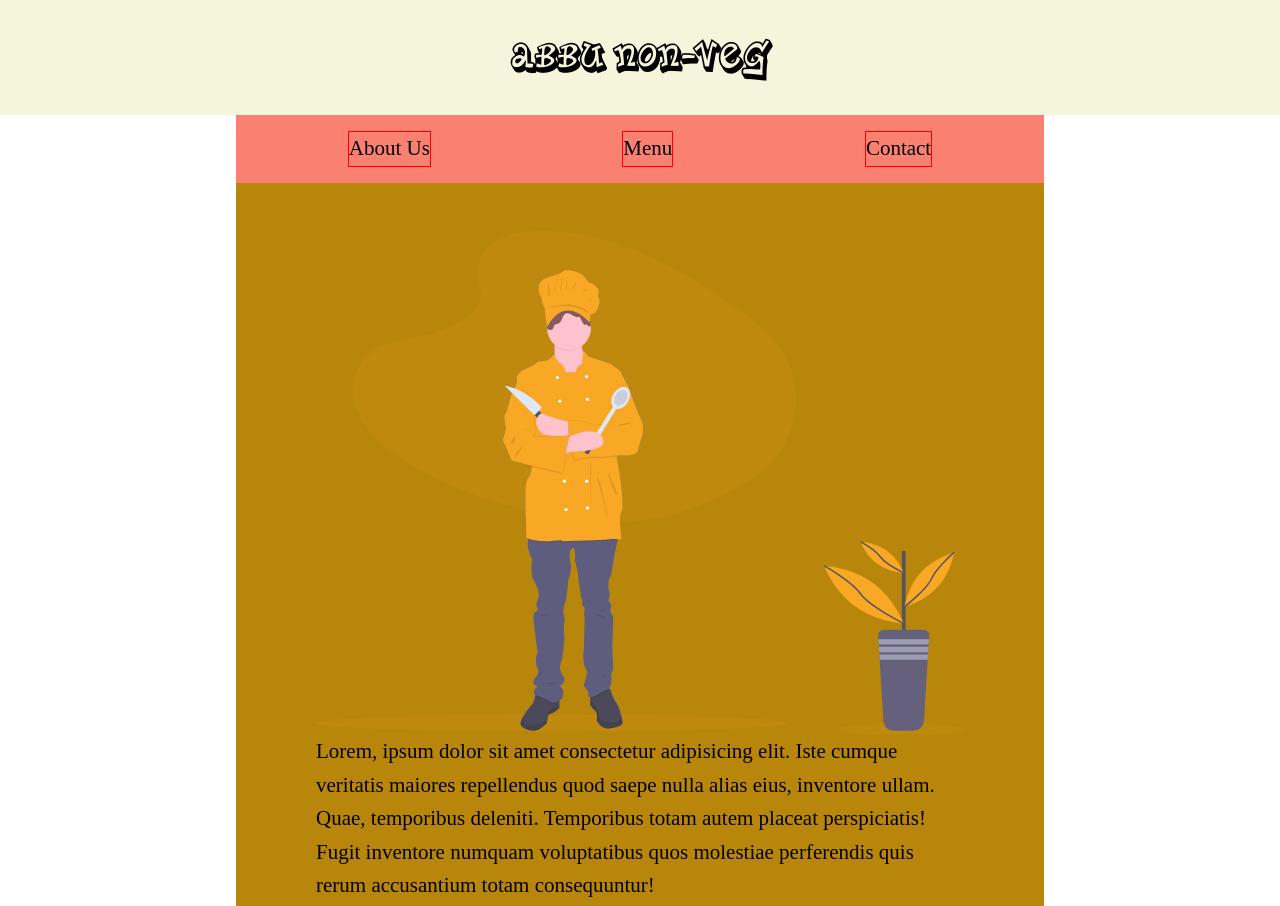
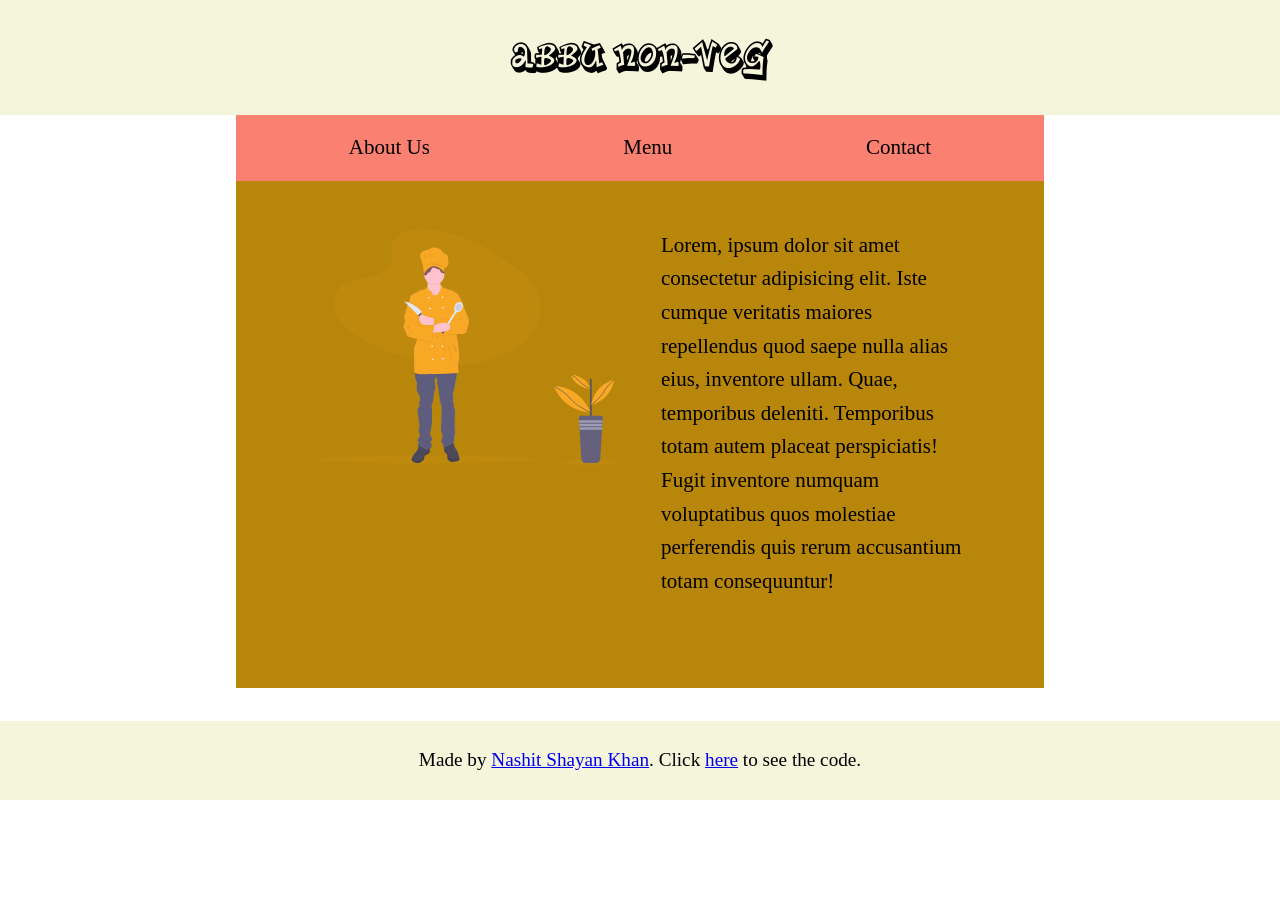
Before and after one commit to nashitshayan/restaurant-page, a website built with webpack: page dist/index.html in a window 1280 px wide. Shown: the top 906 px of the page. After the commit the page ends 800 px from the top, so only its background shows below. Built offline with nearby package versions, Linux system fonts and the light colour scheme.

Commit message:
feat: aboutUs module

```diff
--- /dev/null
+++ b/src/aboutUs.js
@@ -0,0 +1,29 @@
+import chefImgURL from './chef.svg';
+
+
+export default function aboutUs(){
+
+    //aboutUs div
+
+    const aboutUsContent= document.createElement('div');
+    aboutUsContent.id ='aboutUsContent';
+    aboutUsContent.classList.add('tabContent');
+
+
+    // chef img
+    const imgDiv= document.createElement('div');
+    const chefImg = new Image();
+    chefImg.src= chefImgURL;
+    chefImg.id= 'chefImg';
+    imgDiv.appendChild(chefImg);
+
+    //about Chef Div
+    const aboutChef = document.createElement('div');
+    aboutChef.id='aboutChef';
+    aboutChef.textContent= 'Lorem, ipsum dolor sit amet consectetur adipisicing elit. Iste cumque veritatis maiores repellendus quod saepe nulla alias eius, inventore ullam. Quae, temporibus deleniti. Temporibus totam autem placeat perspiciatis! Fugit inventore numquam voluptatibus quos molestiae perferendis quis rerum accusantium totam consequuntur!';
+
+    //add imgDiv and aboutChef div to aboutUsContent div
+    aboutUsContent.append(imgDiv, aboutChef);
+
+    return aboutUsContent;
+}
--- a/src/index.js
+++ b/src/index.js
@@ -1,10 +1,41 @@
 import './styles.css'
-import chefImgURL from './chef.svg';
+
+import aboutUs from './aboutUs';
+aboutUs();
+
+const contentDiv= document.getElementById('content')
+
+//header
+const header= document.createElement('header');
+header.id= 'header';
+header.textContent = 'Abbu Non-Veg';
 
 
-//add img to the div#chefImg in the aboutUsContent div
-const aboutUsContent= document.getElementById('aboutUsContent');
-const chefImg = new Image();
-chefImg.src= chefImgURL;
-chefImg.id= 'chefImg';
-aboutUsContent.insertBefore(chefImg, aboutUsContent.firstChild)
+//nav tabs
+const nav= document.createElement('nav');
+nav.id= 'tabs';
+nav.classList.add('centerContainer')
+const ul= document.createElement('ul');
+const li1 = document.createElement('li');
+const li2 = document.createElement('li');
+const li3 = document.createElement('li');
+li1.textContent='About Us';
+li2.textContent='Menu';
+li3.textContent='Contact';
+
+ul.append(li1,li2,li3);
+nav.appendChild(ul);
+// header.appendChild(nav)
+
+//main div
+
+const main = document.createElement('main');
+main.id='main';
+main.classList.add('centerContainer');
+
+//add aboutUs to main
+
+main.append(aboutUs())
+
+
+contentDiv.append(header, nav, main);
--- a/src/styles.css
+++ b/src/styles.css
@@ -2,11 +2,16 @@
     font-family: 'Planet Benson';
     src: url('./planetbe.ttf') format('truetype');
 }
+
+
+
 *, *::before, *::after{
     box-sizing: border-box;
     margin: 0;
     padding: 0;
 }
+
+
 
 body{
     height: 100vh;
@@ -16,8 +21,22 @@ body{
     font-weight: 400;
   font-size: 1.3125rem;
   line-height: 1.6;
+
 }
 
+
+
+img {
+    display: block;
+    max-width: 100%;
+  }
+
+.centerContainer {
+    margin-inline: auto;
+    width: min(90%, 50.5rem);
+}
+
+/* Header */
 
 #header{
     font-family: 'Planet Benson';
@@ -27,12 +46,10 @@ body{
     padding: 2rem;
 }
 
+/* nav tabs */
+/* #tabs {
 
-#main{
-    background-color: aquamarine;
-    margin-inline: auto;
-    width: min(90%, 50.5rem);
-}
+} */
 #tabs ul {
     list-style: none;
     background-color: salmon;
@@ -40,23 +57,54 @@ body{
     justify-content: space-around;
     padding: 1rem;
 }
-#tabs ul li {
+
+/* #tabs ul li {
     border: 1px solid red;
+} */
+
+/* main content */
+
+#main{
+    background-color: aquamarine;
 }
 
-#aboutUsContent{
+
+
+
+
+
+/* tabContent */
+
+.tabContent{
     background-color: darkgoldenrod;
     padding: 3rem 5rem;
-    /* display: flex; */
-    /* flex-flow: row wrap; */
+    display: flex;
+    flex-direction: column;
 }
-#aboutUsContent> *{
-    flex: 1;
+
+
+.tabContent > * {
+    margin-bottom: 2em;
 }
-#chefImg{
-    display: block;
-    max-width: 100%;
-}
+
+
+
+@media (min-width: 40em) {
+
+    .tabContent {
+        flex-direction: row;
+    }
+    .tabContent > * {
+        flex-basis: 100%;
+    }
+    .tabContent > * + *{
+        margin-left: 2em;
+    }
+  }
+
+
+
+/* footer */
 
 #footer {
     background-color: beige;
```
Also changed, not shown: dist/index.html.
